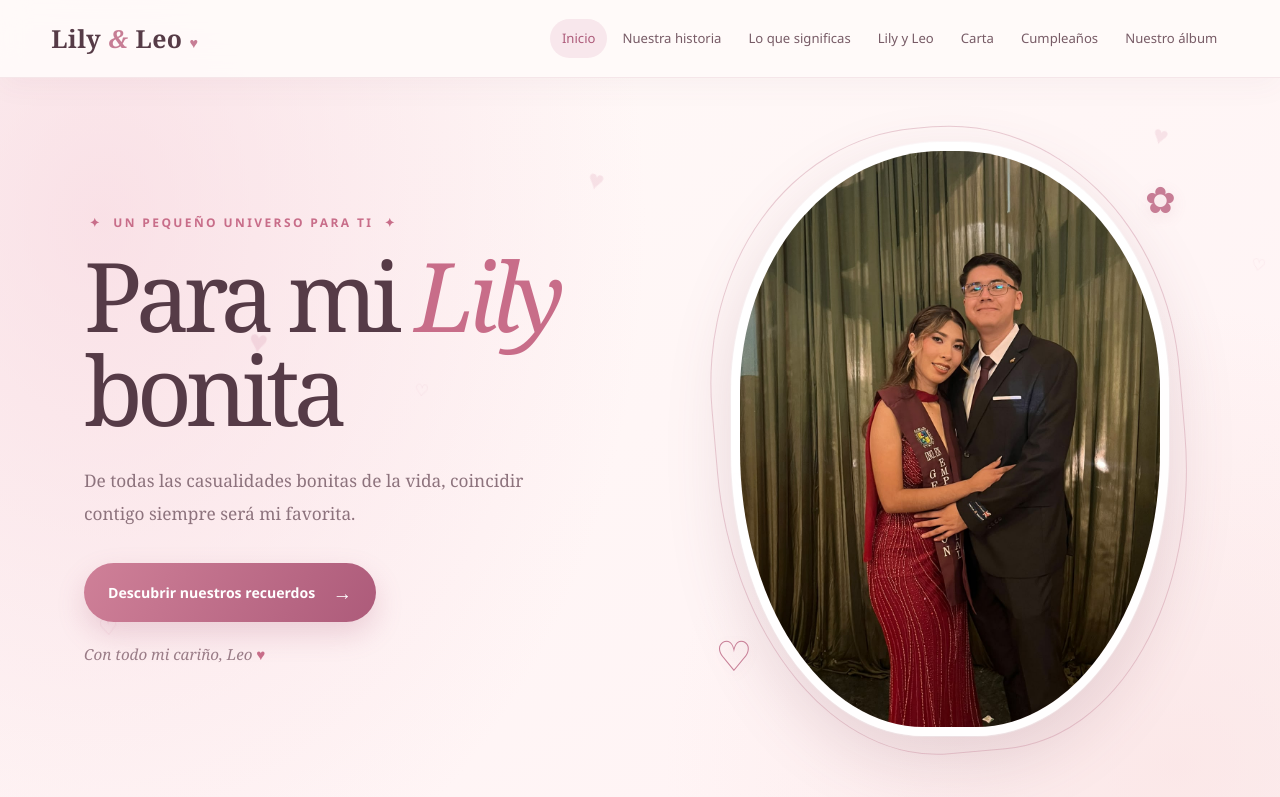
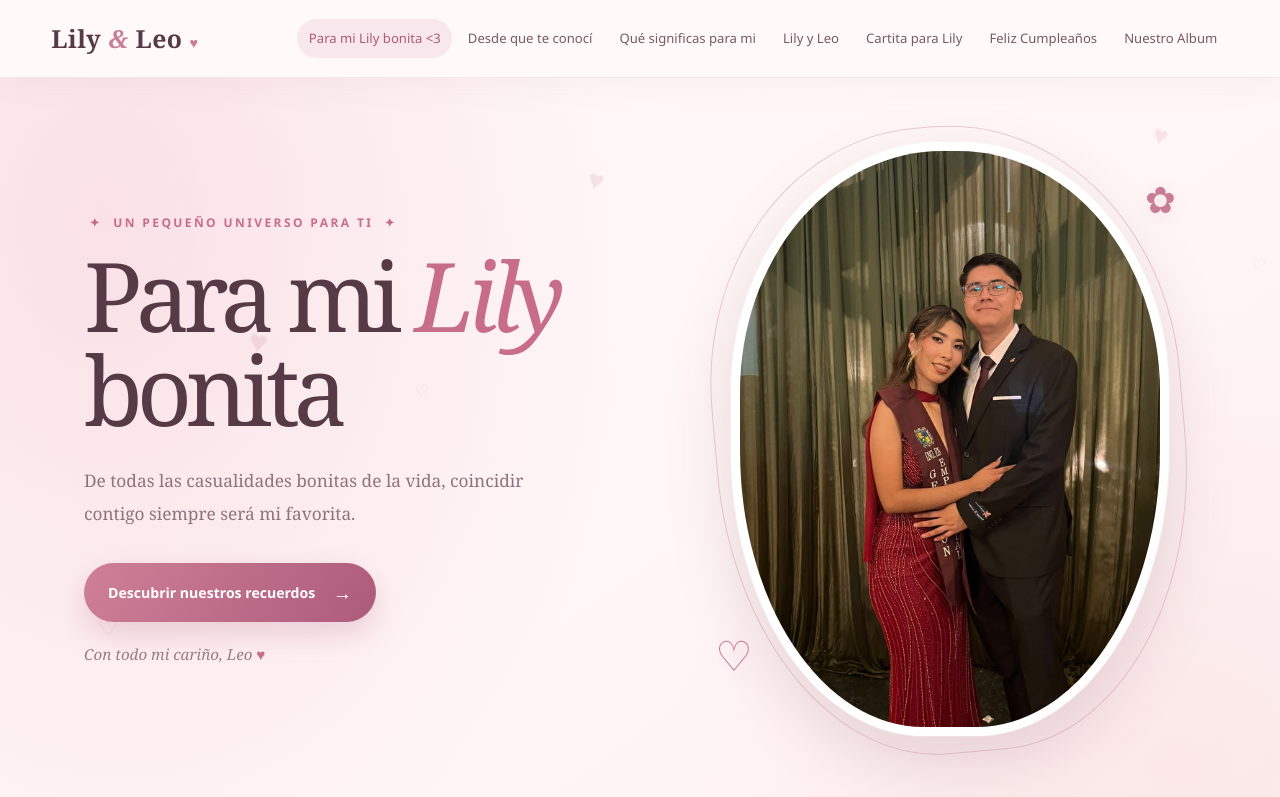
Before and after one commit to Leo123nardo/Lily_pera, a plain HTML site: page nuevo/nuevo.html in a window 1280 px wide. Shown: the top 797 px of the page. Drawn offline with Linux system fonts and the light colour scheme.

Commit message:
fix: match navigation labels to page titles

```diff
--- a/nuevo/nuevo.html
+++ b/nuevo/nuevo.html
@@ -5,8 +5,8 @@
   <meta name="viewport" content="width=device-width, initial-scale=1.0">
   <meta name="theme-color" content="#fff7f8">
   <meta name="description" content="Un pequeño rincón lleno de recuerdos, cariño y momentos especiales para Lily.">
-  <title>Para mi Lily bonita ♥</title>
-  <link rel="stylesheet" href="styles.css?v=20261113-header-2">
+  <title>Para mi Lily bonita &lt;3</title>
+  <link rel="stylesheet" href="styles.css?v=20261117-nav-titles">
   <link rel="icon" type="image/png" href="assets/lily-icon.png">
 </head>
 <body class="romantic-home">
@@ -19,22 +19,22 @@
   <a class="site-brand" href="nuevo.html" aria-label="Lily y Leo, inicio">Lily <em>&amp;</em> Leo <span aria-hidden="true">♥</span></a>
   <button class="menu-toggle" id="menu-toggle" type="button" aria-label="Abrir menú" aria-expanded="false" aria-controls="mobile-menu">☰</button>
   <nav class="nav-desktop" aria-label="Navegación principal">
-    <a href="nuevo.html" class="active" aria-current="page">Inicio</a>
-    <a href="Desde que te conocí.html">Nuestra historia</a>
-    <a href="Qué significas para mi.html">Lo que significas</a>
+    <a href="nuevo.html" class="active" aria-current="page">Para mi Lily bonita &lt;3</a>
+    <a href="Desde que te conocí.html">Desde que te conocí</a>
+    <a href="Qué significas para mi.html">Qué significas para mi</a>
     <a href="Leo.html">Lily y Leo</a>
-    <a href="CartaLily.html">Carta</a>
-    <a href="Cumpleaños.html">Cumpleaños</a>
-    <a href="Collage L y L.html">Nuestro álbum</a>
+    <a href="CartaLily.html">Cartita para Lily</a>
+    <a href="Cumpleaños.html">Feliz Cumpleaños</a>
+    <a href="Collage L y L.html">Nuestro Album</a>
   </nav>
   <nav id="mobile-menu" class="nav-mobile" aria-label="Navegación móvil">
-    <a href="nuevo.html" class="active" aria-current="page">Inicio</a>
-    <a href="Desde que te conocí.html">Nuestra historia</a>
-    <a href="Qué significas para mi.html">Lo que significas</a>
+    <a href="nuevo.html" class="active" aria-current="page">Para mi Lily bonita &lt;3</a>
+    <a href="Desde que te conocí.html">Desde que te conocí</a>
+    <a href="Qué significas para mi.html">Qué significas para mi</a>
     <a href="Leo.html">Lily y Leo</a>
-    <a href="CartaLily.html">Carta</a>
-    <a href="Cumpleaños.html">Cumpleaños</a>
-    <a href="Collage L y L.html">Nuestro álbum</a>
+    <a href="CartaLily.html">Cartita para Lily</a>
+    <a href="Cumpleaños.html">Feliz Cumpleaños</a>
+    <a href="Collage L y L.html">Nuestro Album</a>
   </nav>
 </header>
 
```
